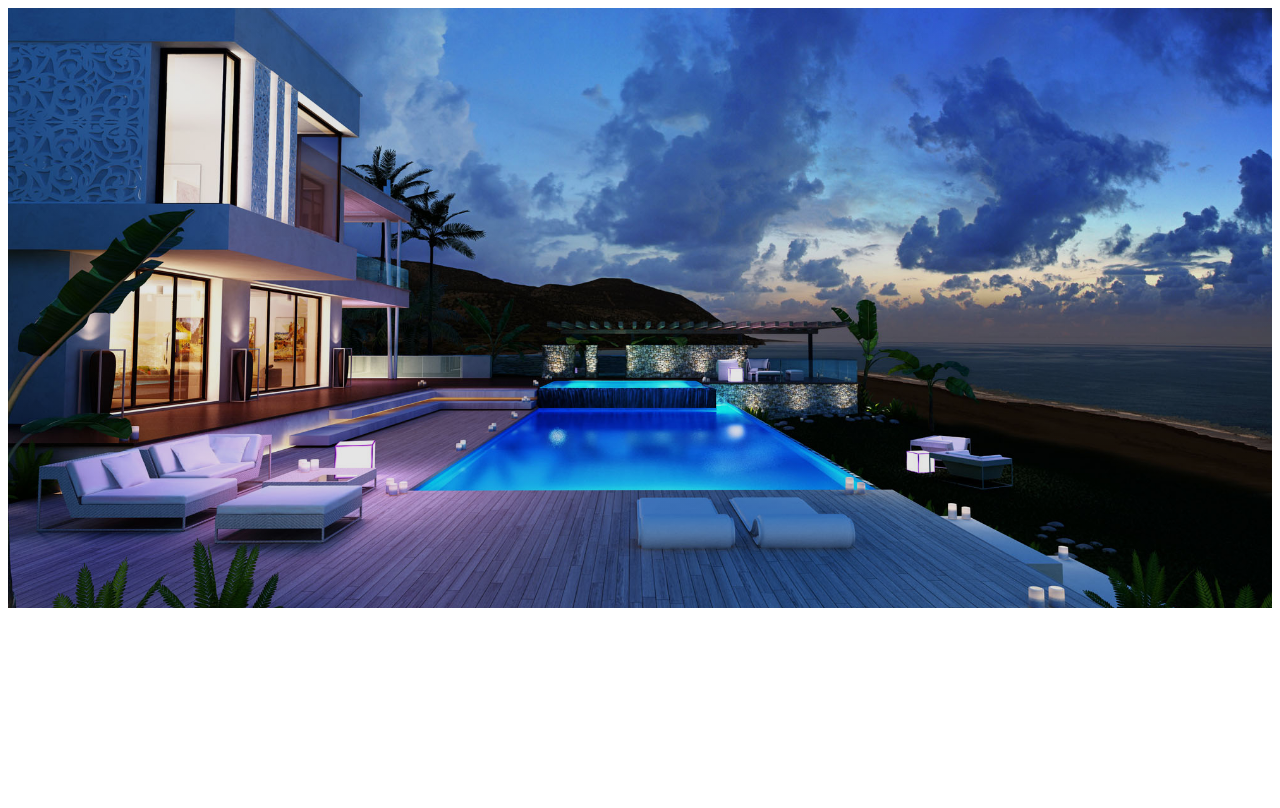
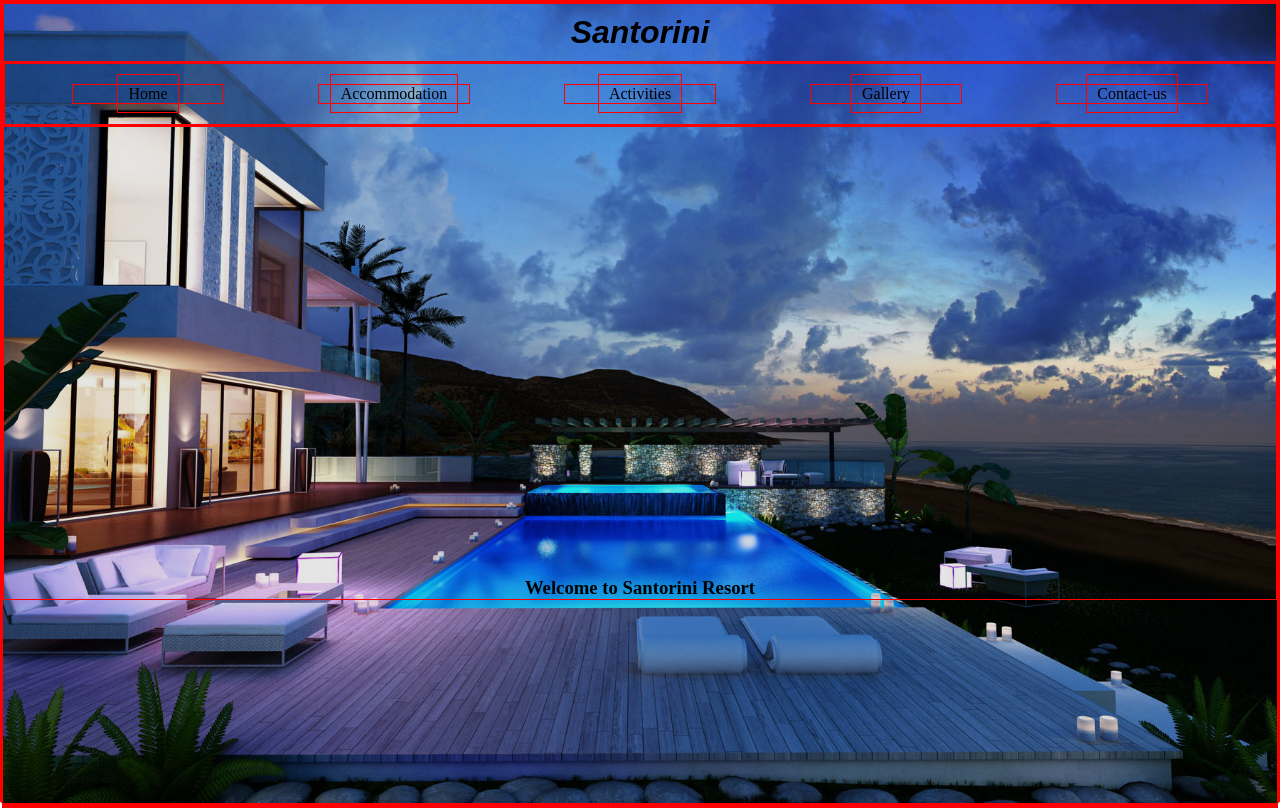
Before and after one commit to macymuhia/Santorini-resort, a plain HTML site: page index.html in a window 1280 px wide. Drawn offline with Linux system fonts and the light colour scheme.

Commit message:
Add the navigation bar in html file and css styles for the nav bar

```diff
--- a/css/styles.css
+++ b/css/styles.css
@@ -1,12 +1,56 @@
+* {
+    border: 1px solid red;
+    padding: 0px;
+    margin: 0px;
+}
+
 html, body {
     height: 100%;
+    font-family: 'Times New Roman', Times, serif;
 }
 
 .banner {
     background-image: linear-gradient(rgba(0, 0, 0, 0.1), rgba(0, 0, 0, 0.1)), url("../images/banner5.jpg");
-    height: 75%;
+    height: 100%;
     background-position: center;
     background-repeat: no-repeat;
     background-size: cover;
     position: relative;
-  }
+}
+
+h1 {
+    font-family: fantasy;
+    font-style: italic;
+    padding: 10px;
+}
+
+h1, h3 {
+    text-align: center;
+}
+
+h3{
+    position: relative;
+    padding-top: 450px;
+}
+nav ul {
+    display: flex;
+    list-style: none;
+    justify-content: space-around;
+    padding: 20px;
+}
+
+a:hover, a:active {
+    border-bottom: 3px solid black;
+}
+
+a {
+    text-decoration: none;
+    padding: 10px;
+    color: black;
+}
+
+li {
+    width: 150px;
+    text-align: center;
+    color: white;
+}
--- a/index.html
+++ b/index.html
@@ -2,13 +2,23 @@
 <html>
 
     <head>
-        <title>Santorini Resort</title>
+        <title>Santorini</title>
         <link href="css/styles.css" rel="stylesheet" type="text/css">
     </head>
 
     <body>
         <header class="banner">
-
+            <h1>Santorini</h1>
+            <nav>
+                <ul>
+                    <li><a href="index.html">Home</a></li>
+                    <li><a href="accommodation.html" class="navigation">Accommodation</a></li>
+                    <li><a href="activities.html" class="navigation">Activities</a></li>
+                    <li><a href="gallery.html" class="navigation">Gallery</a></li>
+                    <li><a href="contact-us.html" class="navigation">Contact-us</a></li>
+                </ul>
+            </nav>
+            <h3>Welcome to Santorini Resort</h3>
         </header>
 
         <main>
```
